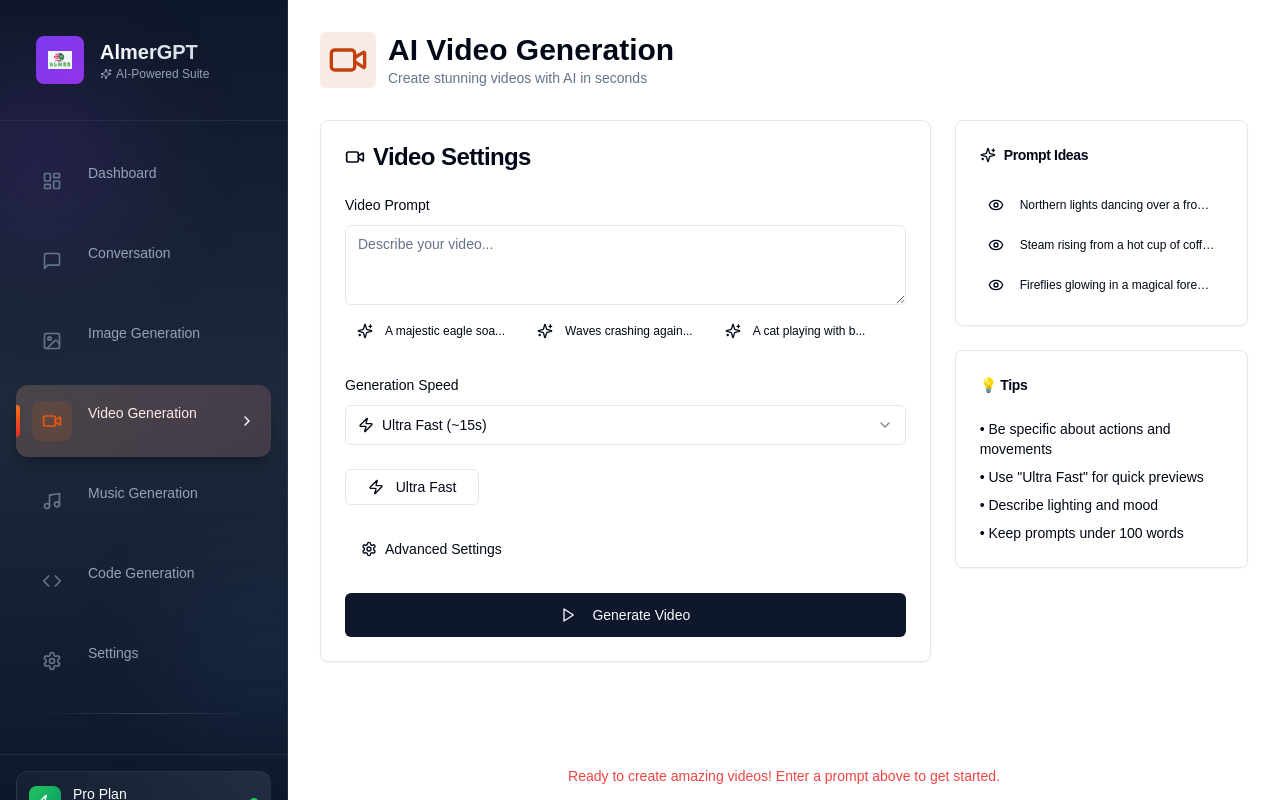
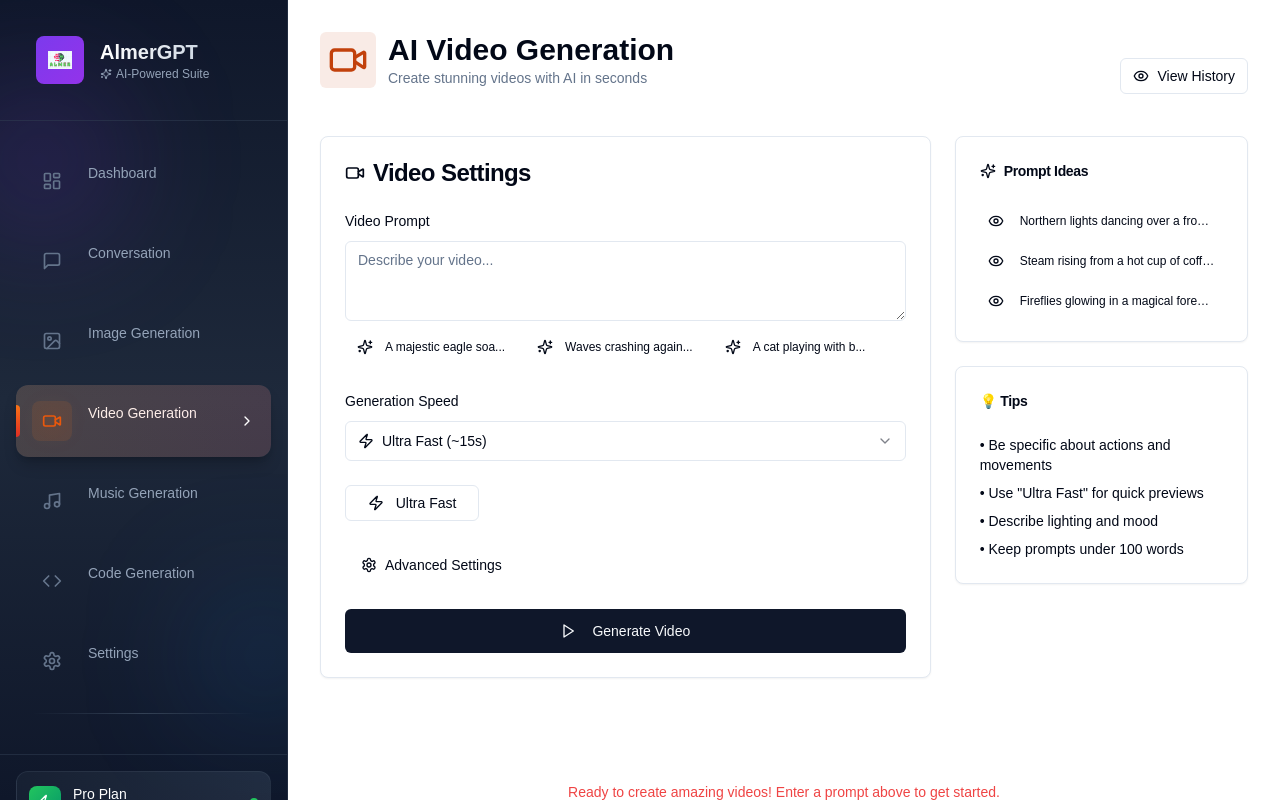
Before and after one commit to AlphaNtihinduka/almergpt, a Next.js app: page /video in a window 1280 px wide. Shown: the top 800 px of the page. Built offline with nearby package versions, Linux system fonts and the light colour scheme.

Commit message:
feat: add video generation history modal and integrate history display functionality

```diff
--- a/app/(dashboard)/(routes)/video/page.tsx
+++ b/app/(dashboard)/(routes)/video/page.tsx
@@ -20,6 +20,8 @@
 import { useState, useCallback, useEffect, useRef } from "react";
 import Empty from "@/components/empty";
 import Loader from "@/components/loader";
+import { HistoryModal } from "@/components/HistoryModal";
+import VideoHistory from "@/components/VideoHistory";
 
 // Enhanced form schema with priority
 const formSchema = z.object({
@@ -100,6 +102,7 @@
   const [isQueued, setIsQueued] = useState(false);
   const [generationStartTime, setGenerationStartTime] = useState<number>();
   const [cachedResult, setCachedResult] = useState(false);
+  const [isHistoryOpen, setIsHistoryOpen] = useState(false);
 
   const intervalRef = useRef<NodeJS.Timeout>();
   const factIntervalRef = useRef<NodeJS.Timeout>();
@@ -345,6 +348,7 @@
 
   return (
     <div>
+      <div className="flex items-center justify-between mb-4">
         <Heading
           title="AI Video Generation"
           description="Create stunning videos with AI in seconds"
@@ -352,6 +356,16 @@
           iconColor="text-orange-700"
           bgColor="bg-orange-700/10"
         />
+        <Button
+          variant="outline"
+          size="sm"
+          onClick={() => setIsHistoryOpen(true)}
+          className="flex items-center gap-2 mr-8"
+        >
+          <Eye className="w-4 h-4" />
+          {isHistoryOpen ? "Hide History" : "View History"}
+        </Button>
+      </div>
 
       <div className="px-4 lg:px-8">
         <FormProvider {...formMethods}>
@@ -700,6 +714,15 @@
           )
         }
 
+        {/* <!-- History Section --> */}
+        <HistoryModal
+          isOpen={isHistoryOpen}
+          onClose={() => setIsHistoryOpen(false)}
+          title="Video Generation History"
+        >
+          <VideoHistory />
+        </HistoryModal>
+
         {/* Cached Result Notice */}
         {
           cachedResult && (
```
Lines whose indentation alone changed are shown as unchanged.
